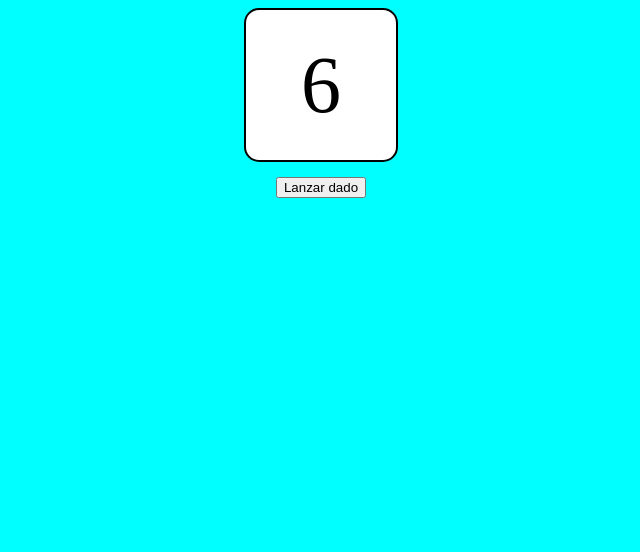
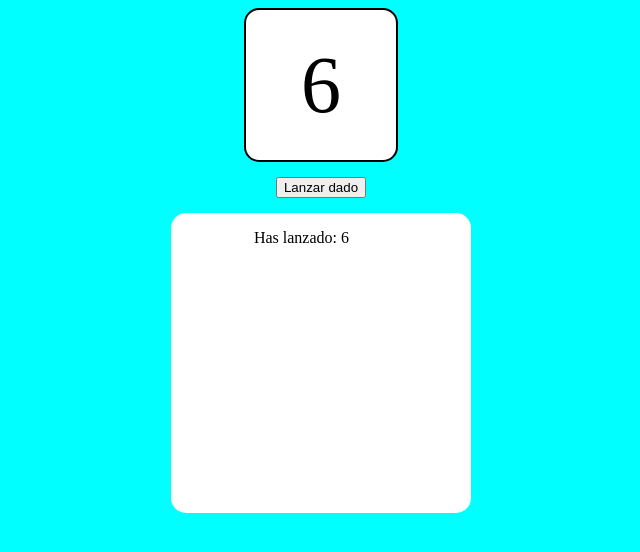
Before and after one commit to AiranSchez/DiceShards, a website built with Parcel: page src/index.html in a window 1280 px wide. Both pictures are taken after a click on the button "Lanzar dado". Shown: the whole page, without its empty margins (319-959 px from the left). Built offline with nearby package versions, Linux system fonts and the light colour scheme.

Commit message:
added new features

```diff
--- a/src/css/index.css
+++ b/src/css/index.css
@@ -18,3 +18,25 @@ body{
     border-radius: 15px;
     margin-bottom: 15px;
 }
+
+#record{
+    width: 300px;
+    height: 300px;
+    overflow: scroll;
+    background-color: white;
+    border-radius: 15px;
+    margin-top: 15px;
+}
+
+ul{
+    list-style: none;
+    transform: rotate(180deg);
+    display: flex;
+    justify-content: center;
+    align-items: center;
+    flex-direction: column;
+}
+
+ul > li {
+    transform: rotate(-180deg);
+}
--- a/src/index.html
+++ b/src/index.html
@@ -12,6 +12,9 @@
 <body>
     <div id="dice"></div>
     <button id="button">Lanzar dado</button>
+    <div id="record">
+        <ul id="list"></ul>
+    </div>
 </body>
 
 </html>
--- a/src/js/index.js
+++ b/src/js/index.js
@@ -1,8 +1,17 @@
 const dice = document.getElementById('dice');
 const button = document.getElementById('button');
+const record = document.getElementById('list')
+let result;
 
 button.addEventListener('click', () => {
   var throwValue = Math.floor(Math.random() * 6) + 1;
-  console.log(throwValue);
-  dice.innerText = throwValue;
+  dice.innerHTML = throwValue
+  createRecord(throwValue)
 });
+
+function createRecord(throwValue) {
+  var node = document.createElement("LI");
+  var textnode = document.createTextNode("Has lanzado: " + throwValue);
+  node.appendChild(textnode);
+  record.appendChild(node);
+}
```
